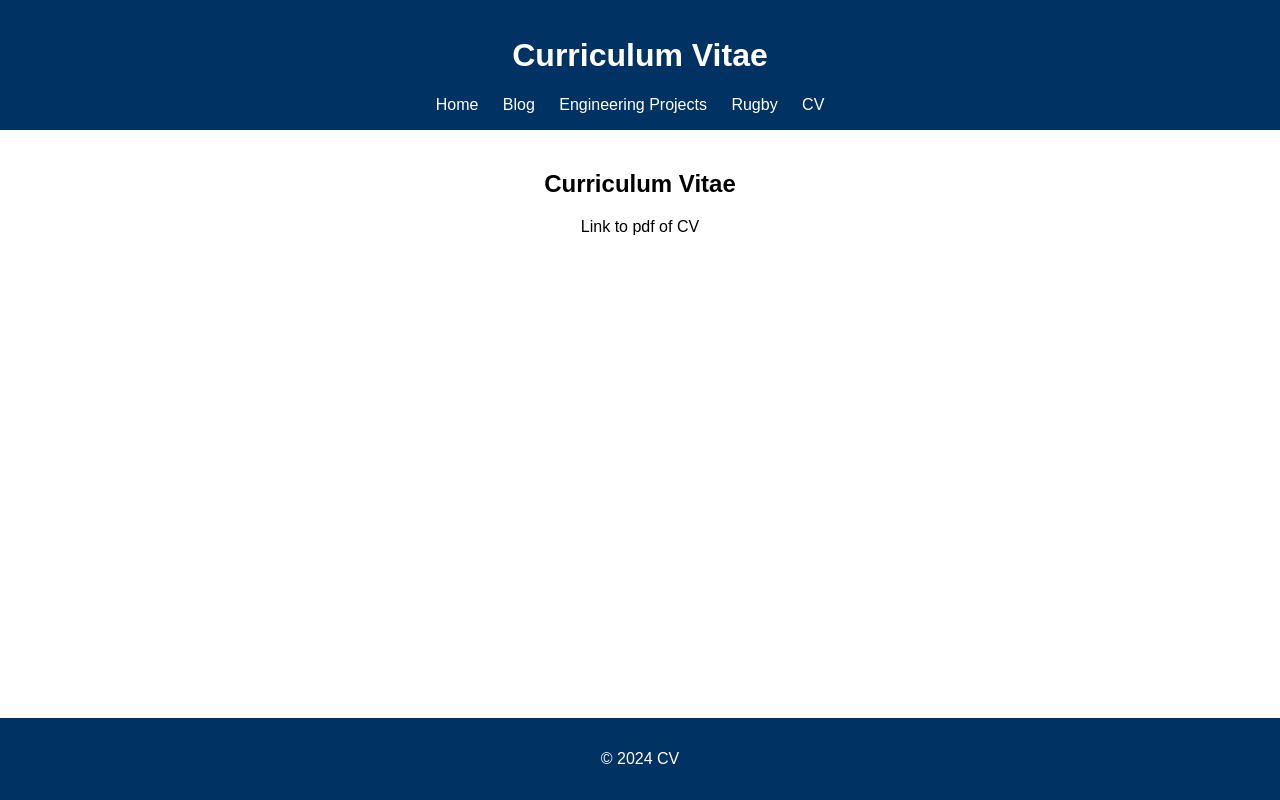
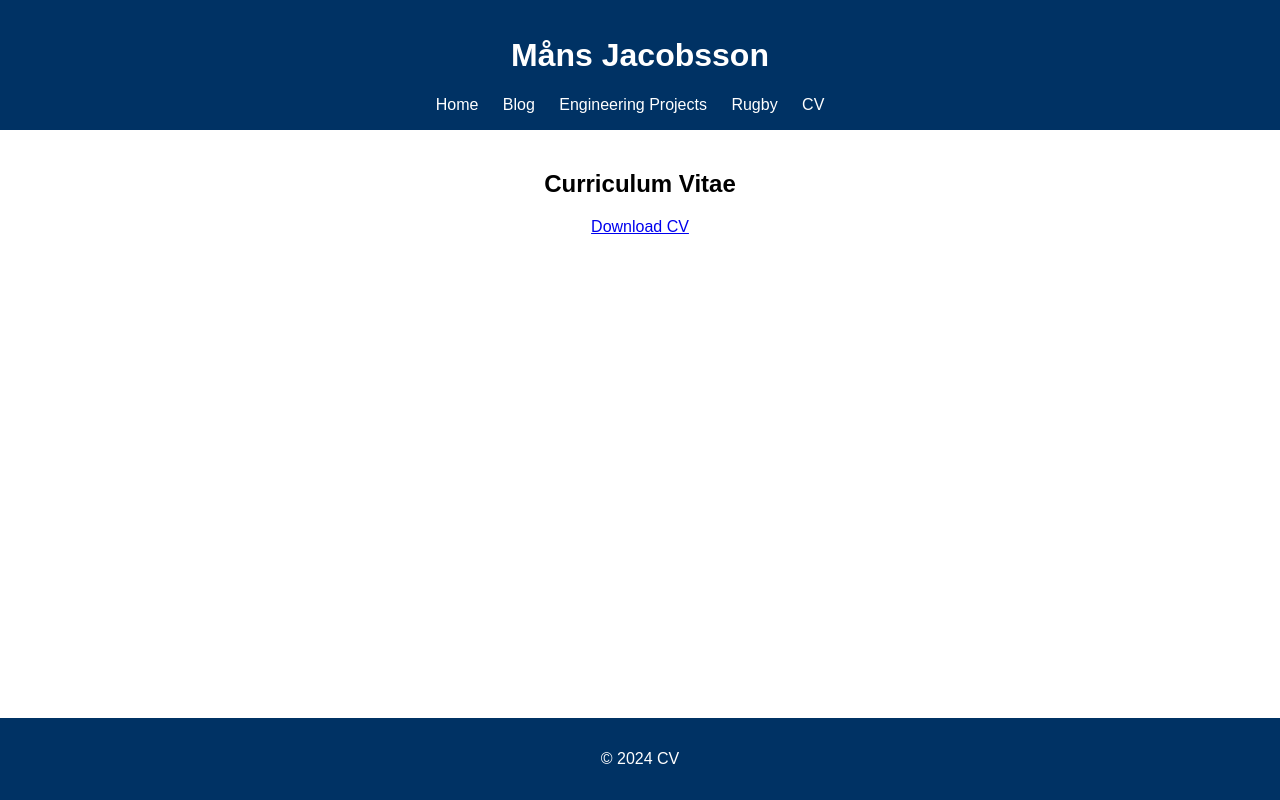
Before and after one commit to timmythetank/timmythetank.github.io, a plain HTML site: page cv.html in a window 1280 px wide. Drawn offline with Linux system fonts and the light colour scheme.

Commit message:
Added picture on home page and downloadable CV pdf on CV page

```diff
--- a/cv.html
+++ b/cv.html
@@ -11,7 +11,7 @@
 <body>
 
     <header>
-        <h1>Curriculum Vitae</h1>
+        <h1>Måns Jacobsson</h1>
         <nav>
             <ul>
                 <li><a href="index.html">Home</a></li>
@@ -23,19 +23,10 @@
         </nav>
     </header>
 
-    <section class="blog-posts">
-        <article>
-            <h2>Curriculum Vitae</h2>
-            <p>Link to pdf of CV</p>
-        </article>
-
-        <!-- <article>
-            <h2></h2>
-            <p>Content of Blog Post 2 goes here...</p>
-        </article> -->
-
-        <!-- Add more articles for additional blog posts -->
-
+    <section id="home">
+        <h2>Curriculum Vitae</h2>
+        <!-- Download CV Link -->
+        <p><a href="CV_2023.pdf" download>Download CV</a></p>
     </section>
 
     <footer>
--- a/style.css
+++ b/style.css
@@ -39,6 +39,11 @@ section {
     text-align: center;
 }
 
+.profile-image {
+    max-width: 100%; /* Make sure the image does not exceed its container's width */
+    border-radius: 50%; /* Optional: Add a border-radius for a circular profile picture */
+}
+
 footer {
     background-color: #003264;
     color: #fff;
```
Also changed, not shown: blog.html (+1 -1 lines), engineering_projects.html (+1 -1 lines), index.html (+1 -0 lines), rugby.html (+1 -1 lines), mans_cv.jpg (added), 1 other file.
